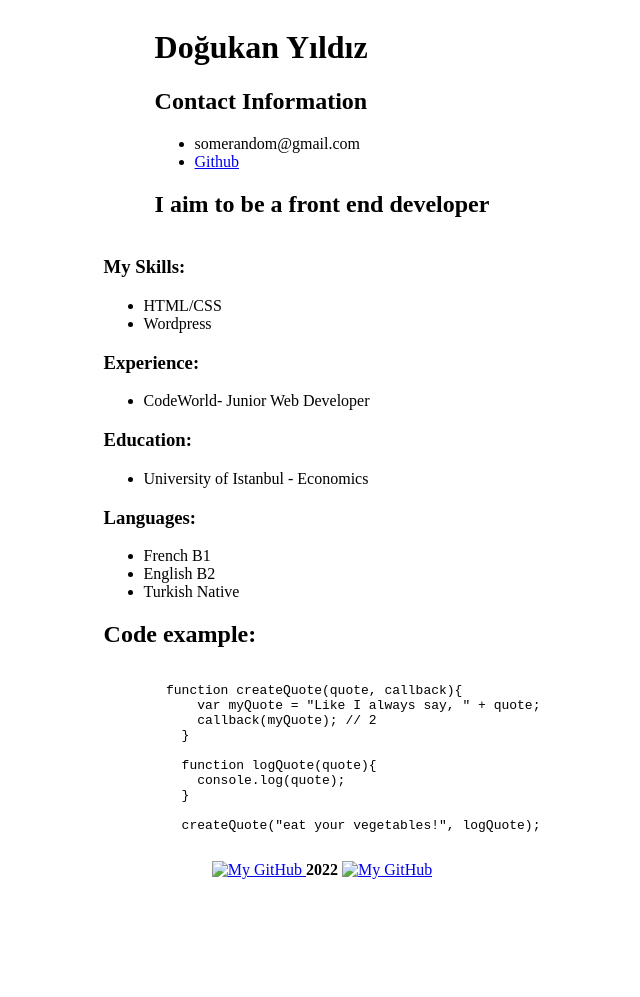
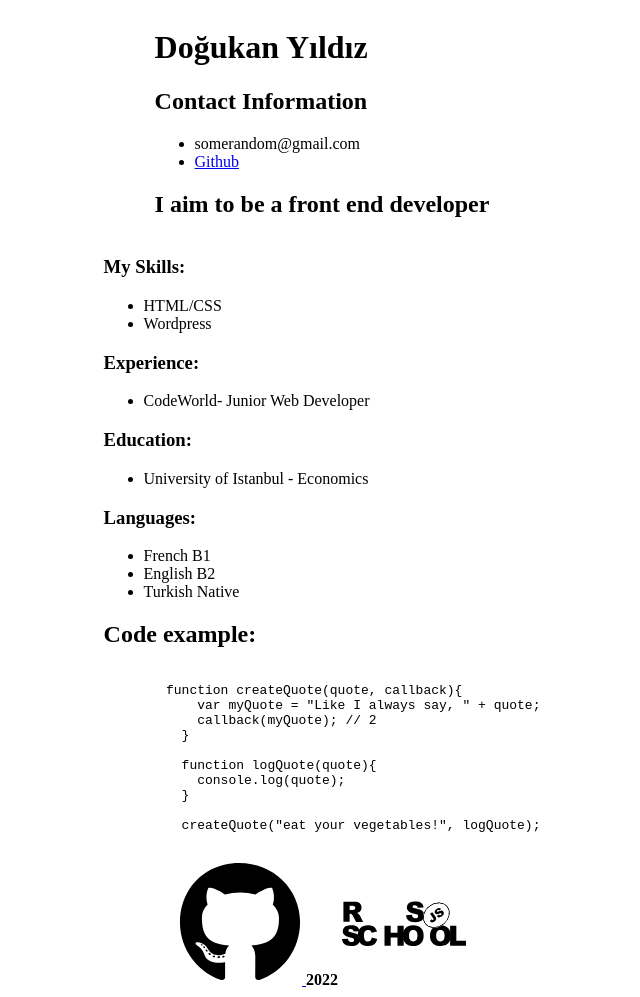
Before and after one commit to nafile3398/rsschool-cv, a plain HTML site: page index.html in a window 1280 px wide. Shown: the whole page, without its empty margins (318-958 px from the left). Before the commit the page ends 887 px from the top, so only its background shows below. Drawn offline with Linux system fonts and the light colour scheme; the site is published under a folder, as on GitHub Pages, so addresses that start at the root find nothing.

Commit message:
feat: fix image bug

```diff
--- a/index.html
+++ b/index.html
@@ -56,11 +56,11 @@
 
     <footer>
         <a href="https://github.com/nafile3398" target="My GitHub">
-            <img src="/Git.svg" alt="My GitHub" width="124px" height="124px">
+            <img src="Git.svg" alt="My GitHub" width="124px" height="124px">
         </a>
         <b>2022</b>
         <a href="https://rs.school/turkey/" target="RS School">
-            <img src="/rsschool.svg" alt="My GitHub" width="124px" height="124px">
+            <img src="rsschool.svg" alt="My GitHub" width="124px" height="124px">
         </a>
     </footer>
 
```
